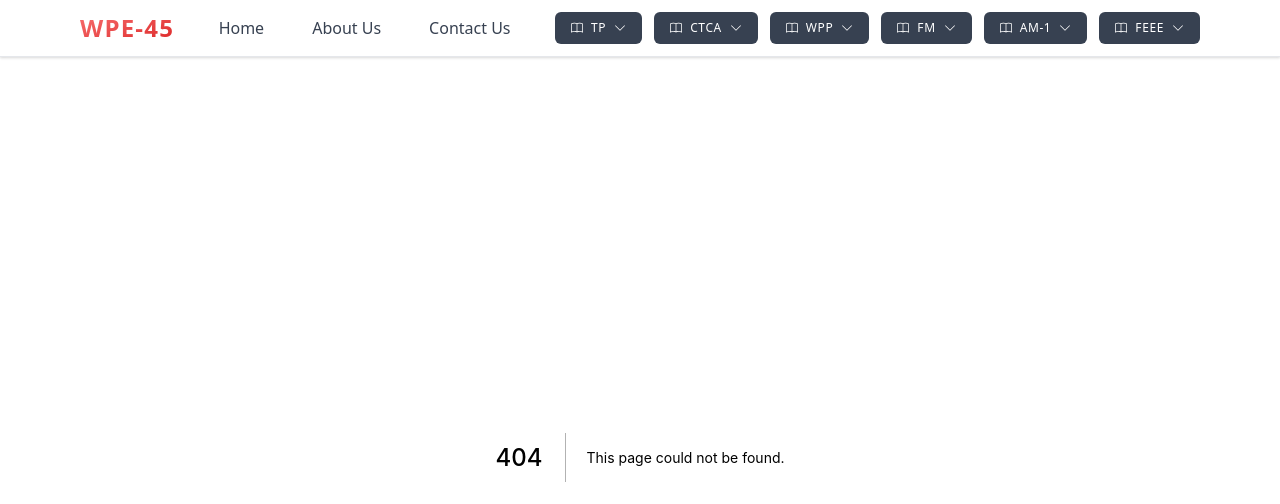
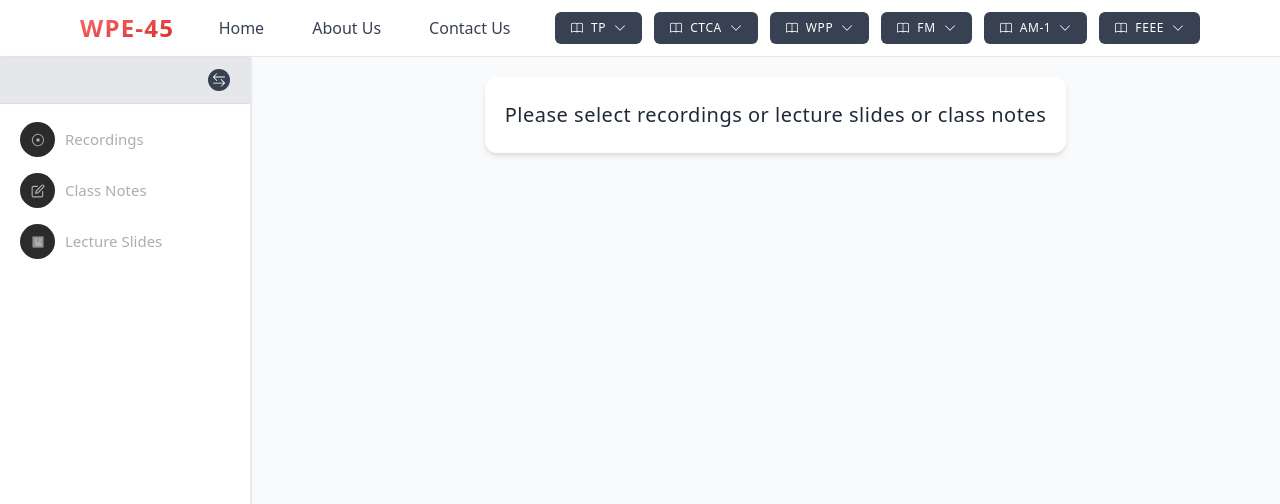
Before and after one commit to HelloTanvir/class-material-management, a Next.js app: page /about-us in a window 1280 px wide. Before the commit this address had no page. Shown: the top 504 px of the page. Built offline with nearby package versions, Linux system fonts and the light colour scheme.

Commit message:
dynamic page created according to instructor

```diff
--- /dev/null
+++ b/src/pages/[teacherName]/index.tsx
@@ -0,0 +1,29 @@
+import type { NextPage } from 'next';
+import Head from 'next/head';
+import { useRouter } from 'next/router';
+import Sidebar from '../../components/Sidebar';
+
+const Teacher: NextPage = () => {
+    const router = useRouter();
+    const { teacherName }: { teacherName: string } = router.query;
+
+    return (
+        <div>
+            <Head>
+                <title>{teacherName?.toString().toUpperCase().replace('-', ' ')}</title>
+            </Head>
+
+            <main style={{ height: 'calc(100vh - 57px)' }} className="flex gap-5 bg-gray-50">
+                <Sidebar open />
+
+                <div className="flex flex-col items-center flex-1 gap-5 py-5 overflow-y-auto">
+                    <div className="px-5 py-6 text-xl tracking-wide bg-white shadow-md text-dark-500 rounded-xl">
+                        Please select recordings or lecture slides or class notes
+                    </div>
+                </div>
+            </main>
+        </div>
+    );
+};
+
+export default Teacher;
```
